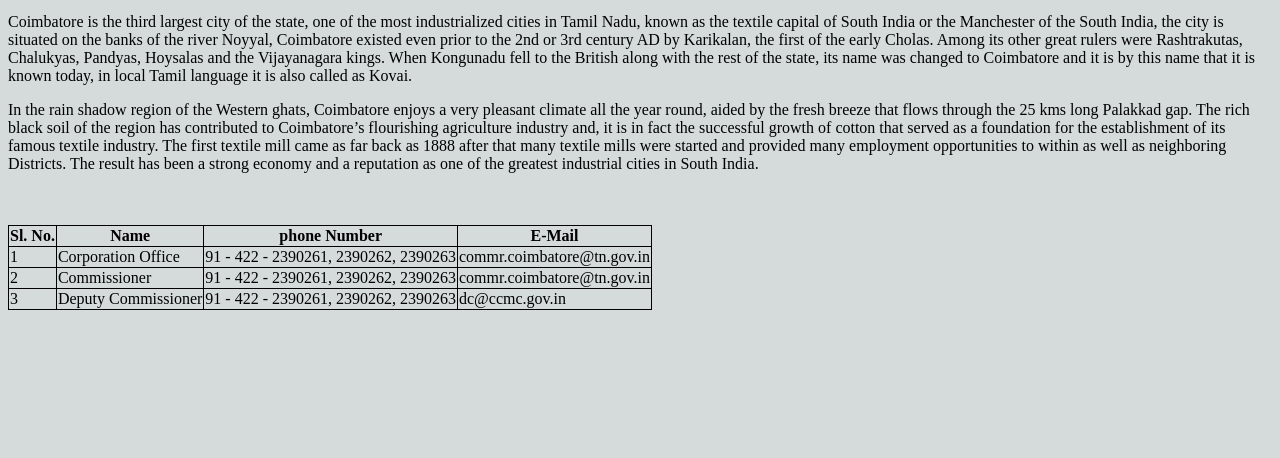
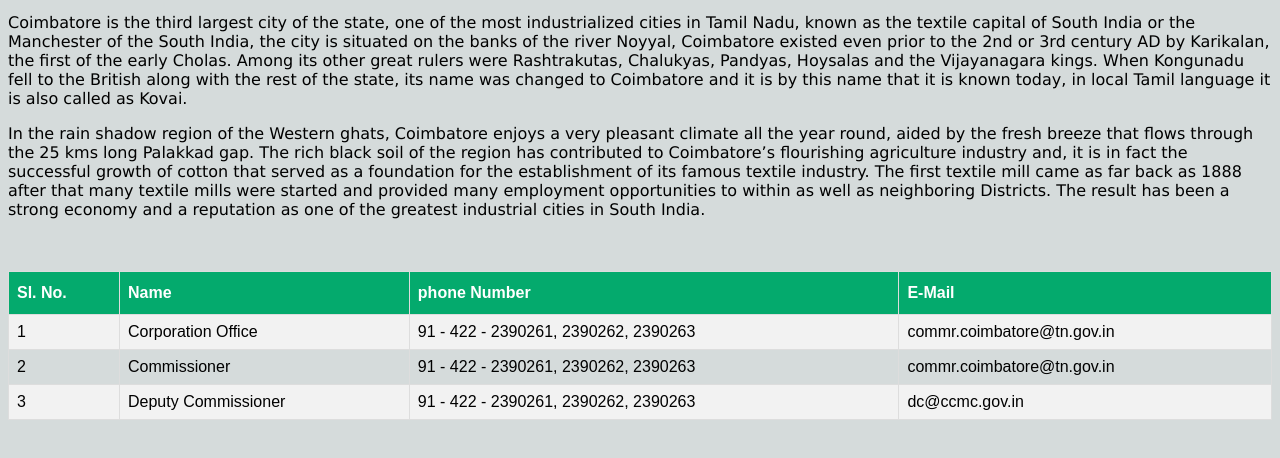
Before and after one commit to gopjivi/simple-travel-site, a plain HTML site: page index.html in a window 1280 px wide. Shown: the part 138-596 px from the top of the page. Drawn offline with Linux system fonts and the light colour scheme.

Commit message:
table design changes

```diff
--- /dev/null
+++ b/css/styles.css
@@ -0,0 +1,25 @@
+p {
+    font-family: Verdana, sans-serif;
+  }
+  .customers {
+    font-family: Arial, Helvetica, sans-serif;
+    border-collapse: collapse;
+    width: 100%;
+  }
+
+  .customers td, .customers th {
+    border: 1px solid #ddd;
+    padding: 8px;
+  }
+
+  .customers tr:nth-child(even){background-color: #f2f2f2;}
+
+  .customers tr:hover {background-color: #ddd;}
+
+  .customers th {
+    padding-top: 12px;
+    padding-bottom: 12px;
+    text-align: left;
+    background-color: #04AA6D;
+    color: white;
+  }
--- a/index.html
+++ b/index.html
@@ -4,12 +4,9 @@
     <meta charset="UTF-8">
     <meta name="viewport" content="width=device-width, initial-scale=1.0">
     <title>My Favourite City</title>
+    <link rel="stylesheet" href="css/styles.css">
     <style>
-        table,th,td
-        {
-            border: 1px solid black;
-            border-collapse: collapse;
-        }
+
         .myDiv {
   border: 5px outset;
   background-color: lightblue;
@@ -58,7 +55,7 @@ font-size:xx-large;
        </div>
        <br>
        <br>
-        <table >
+        <table class="customers" >
              <tbody>
                  <tr>
                      <th>Sl. No.</th>
```
Also changed, not shown: 2 other files.
